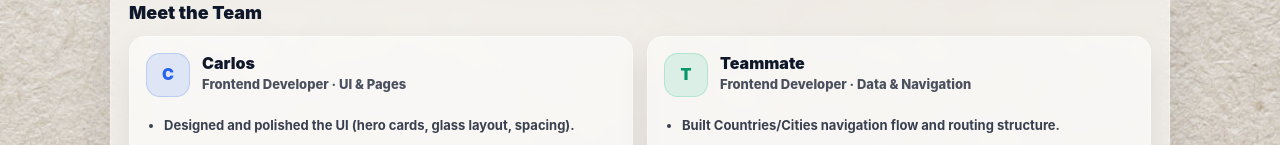
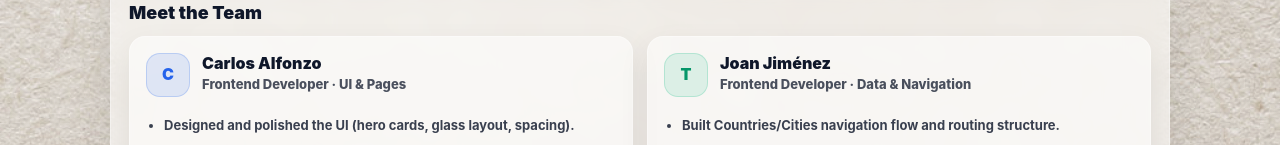
Before and after one commit to JC-Studio-DualCode/travel-project-app, a React (Vite) app: page /about in a window 1280 px wide. Shown: the part 512-657 px from the top of the page. Built offline with nearby package versions, Linux system fonts and the light colour scheme.

Commit message:
Udpated about page linkedin and github

```diff
--- a/src/pages/AboutPage.jsx
+++ b/src/pages/AboutPage.jsx
@@ -86,7 +86,7 @@
                 <div className={styles.avatar}>C</div>
 
                 <div className={styles.profileText}>
-                  <h3 className={styles.profileName}>Carlos</h3>
+                  <h3 className={styles.profileName}>Carlos Alfonzo</h3>
                   <p className={styles.role}>Frontend Developer · UI & Pages</p>
                 </div>
               </div>
@@ -105,7 +105,7 @@
               </div>
 
               <div className={styles.links}>
-                <a href="https://github.com/YOUR_GITHUB" target="_blank" rel="noreferrer">
+                <a href="https://github.com/carliitosway-collab" target="_blank" rel="noreferrer">
                   <FiGithub style={{ verticalAlign: "middle", marginRight: 6 }} />
                   GitHub
                 </a>
@@ -122,7 +122,7 @@
                 <div className={styles.avatarAlt}>T</div>
 
                 <div className={styles.profileText}>
-                  <h3 className={styles.profileName}>Teammate</h3>
+                  <h3 className={styles.profileName}>Joan Jiménez</h3>
                   <p className={styles.role}>Frontend Developer · Data & Navigation</p>
                 </div>
               </div>
@@ -141,11 +141,11 @@
               </div>
 
               <div className={styles.links}>
-                <a href="https://github.com/TEAMMATE_GITHUB" target="_blank" rel="noreferrer">
+                <a href="https://github.com/Jimix91" target="_blank" rel="noreferrer">
                   <FiGithub style={{ verticalAlign: "middle", marginRight: 6 }} />
                   GitHub
                 </a>
-                <a href="https://linkedin.com/in/TEAMMATE_LINKEDIN" target="_blank" rel="noreferrer">
+                <a href="https://www.linkedin.com/in/joan-jim%C3%A9nez-camps-4084a8226/" target="_blank" rel="noreferrer">
                   <FiLinkedin style={{ verticalAlign: "middle", marginRight: 6 }} />
                   LinkedIn
                 </a>
```
